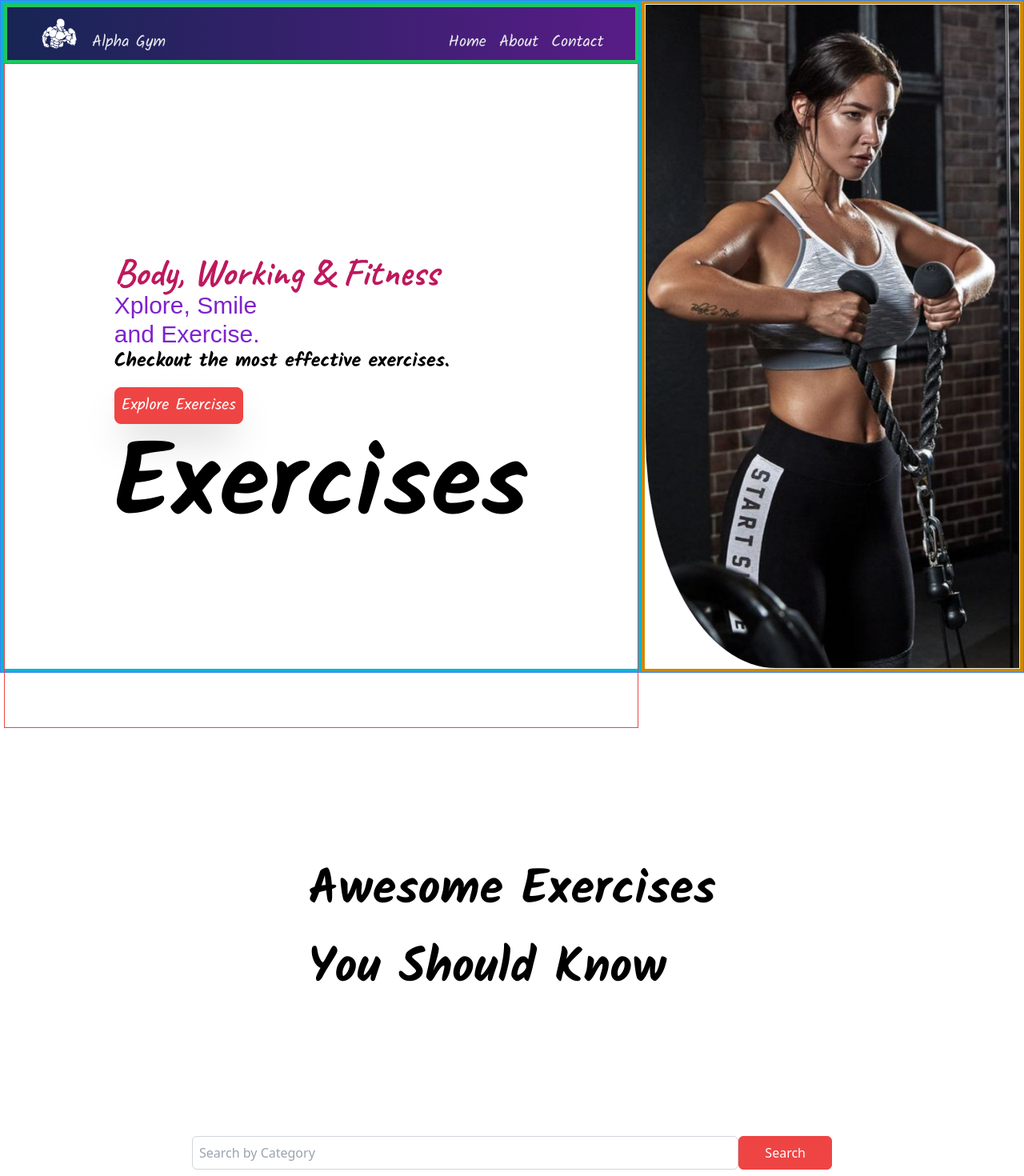
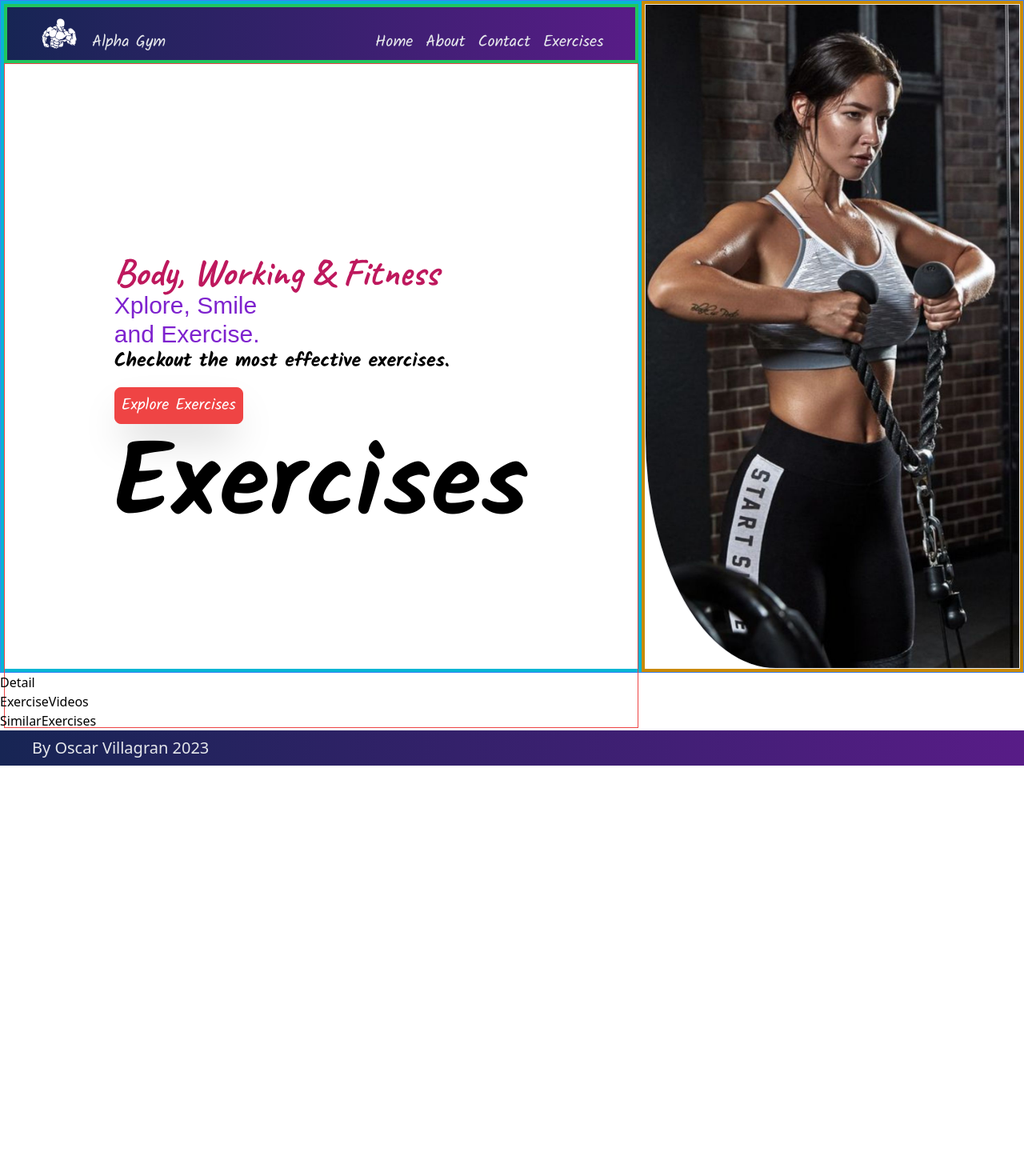
Before and after one commit to oovillagran/alpha_gym, a React (Create React App) app: page /exercises in a window 1280 px wide. Shown: the top 1470 px of the page at 80% size. After the commit the page ends 957 px from the top, so only its background shows below. Built offline with nearby package versions, Linux system fonts and the light colour scheme; no server answers; a web font is replaced by a local one.

Commit message:
Add home page settings

```diff
--- a/src/App.js
+++ b/src/App.js
@@ -8,6 +8,7 @@ import Home from './pages/Home';
 // import SearchExercises from './components/SearchExercises';
 // import Exercises from './components/Exercises';
 import Contact from './components/Contact';
+import ExercisesDetail from './pages/ExercisesDetail';
 import './App.css';
 
 function App() {
@@ -17,11 +18,12 @@ function App() {
         <div className="App">
           <header className="App-header">
             <Header />
-            <Home />
+            {/* <Home /> */}
             <Routes>
-              <Route path="/" />
+              <Route path="/" element={<Home />} />
               <Route path="/about" element={<About />} />
               <Route path="/contact" element={<Contact />} />
+              <Route path="/exercises" element={<ExercisesDetail />} />
             </Routes>
           </header>
         </div>
--- a/src/components/Detail.js
+++ b/src/components/Detail.js
@@ -1,9 +1,9 @@
-import React from 'react'
+import React from 'react';
 
 function Detail() {
   return (
     <div>Detail</div>
-  )
+  );
 }
 
-export default Detail
+export default Detail;
--- a/src/components/ExerciseVideos.js
+++ b/src/components/ExerciseVideos.js
@@ -0,0 +1,9 @@
+import React from 'react';
+
+function ExerciseVideos() {
+  return (
+    <div>ExerciseVideos</div>
+  );
+}
+
+export default ExerciseVideos;
--- a/src/components/Header.js
+++ b/src/components/Header.js
@@ -20,6 +20,7 @@ export default function Header() {
             <NavLink to="/" className="hover:underline font-content">Home</NavLink>
             <NavLink to="/about" className="hover:underline font-content">About</NavLink>
             <NavLink to="/contact" className="hover:underline font-content">Contact</NavLink>
+            <NavLink to="/exercises" className="hover:underline font-content">Exercises</NavLink>
           </div>
         </header>
         <HeroBanner />
--- a/src/components/SimilarExercises.js
+++ b/src/components/SimilarExercises.js
@@ -1,9 +1,9 @@
-import React from 'react'
+import React from 'react';
 
 function SimilarExercises() {
   return (
     <div>SimilarExercises</div>
-  )
+  );
 }
 
-export default SimilarExercises
+export default SimilarExercises;
```
Also changed, not shown: src/pages/ExercisesDetail.js (+8 -4 lines).
